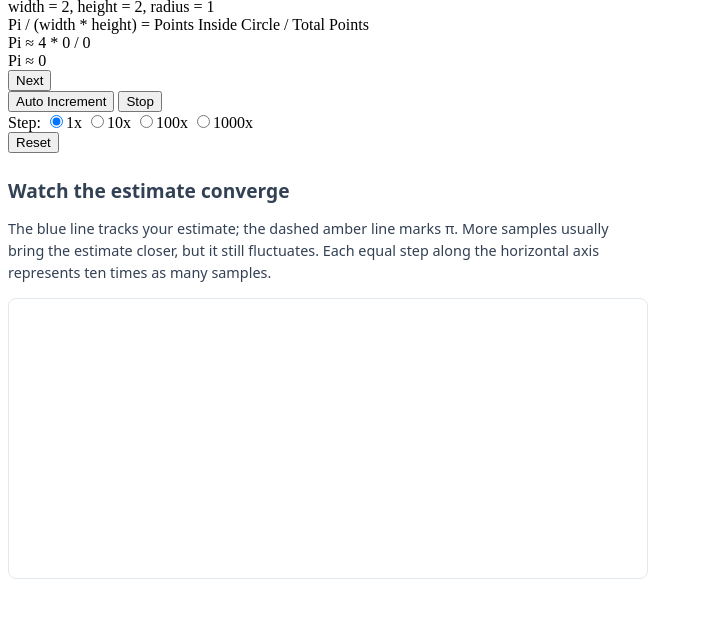
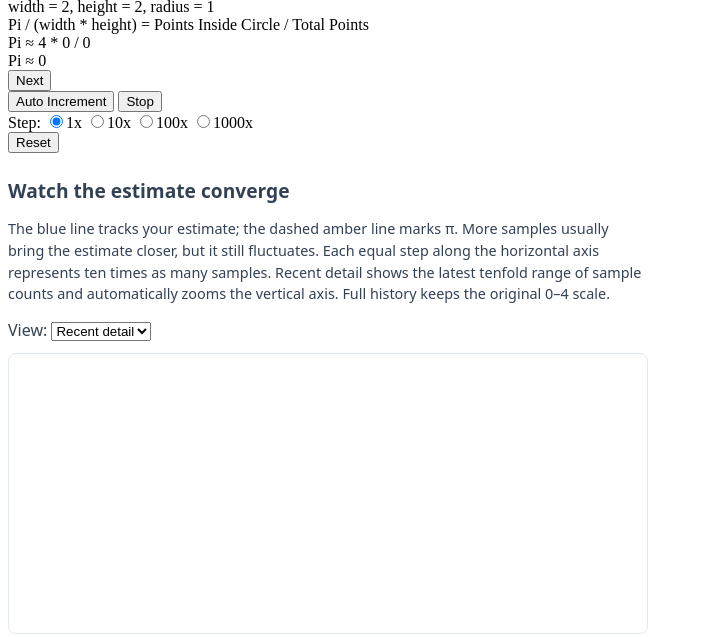
Before and after one commit to tylerprete/pi-calculator, a plain HTML site: page public/index.html in a window 1280 px wide. Shown: the part 332-969 px from the top of the page, without its empty margins (0-703 px from the left). Before the commit the page ends 919 px from the top, so only its background shows below. Drawn offline with Linux system fonts and the light colour scheme.

Commit message:
Zoom recent convergence details to reveal small fluctuations

```diff
--- a/public/css/main.css
+++ b/public/css/main.css
@@ -16,6 +16,7 @@
 }
 
 #convergence-chart {
+  margin-top: 12px;
   box-sizing: border-box;
   display: block;
   width: 100%;
--- a/public/index.html
+++ b/public/index.html
@@ -34,7 +34,14 @@
         The blue line tracks your estimate; the dashed amber line marks π.
         More samples usually bring the estimate closer, but it still fluctuates.
         Each equal step along the horizontal axis represents ten times as many samples.
+        Recent detail shows the latest tenfold range of sample counts and automatically
+        zooms the vertical axis. Full history keeps the original 0–4 scale.
       </p>
+      <label for="chart-view">View:</label>
+      <select id="chart-view">
+        <option value="recent">Recent detail</option>
+        <option value="full">Full history</option>
+      </select>
       <canvas id="convergence-chart" width="640" height="280" role="img"
         aria-describedby="convergence-description">
         Pi estimate over the number of samples, compared with π = 3.14159…
```
Also changed, not shown: tests/browser-smoke.html (+16 -0 lines), 3 other files.
